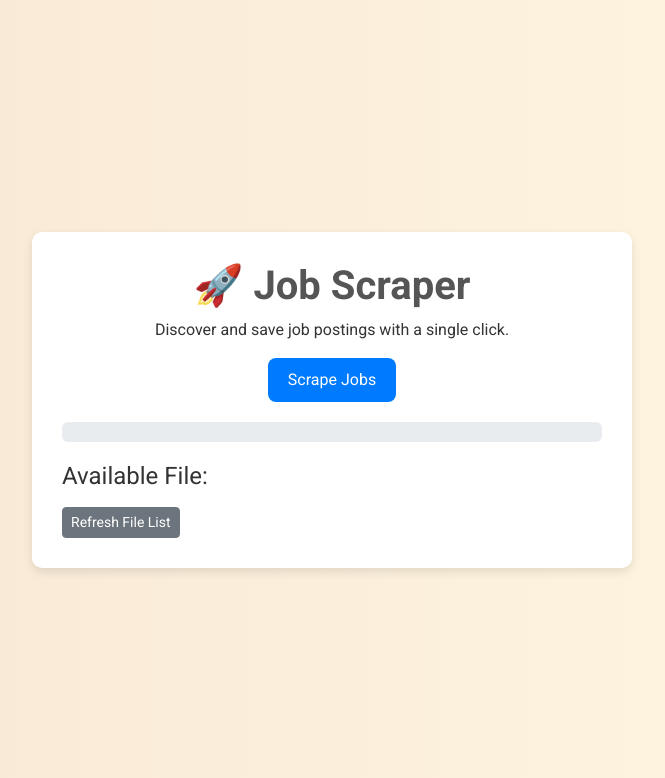
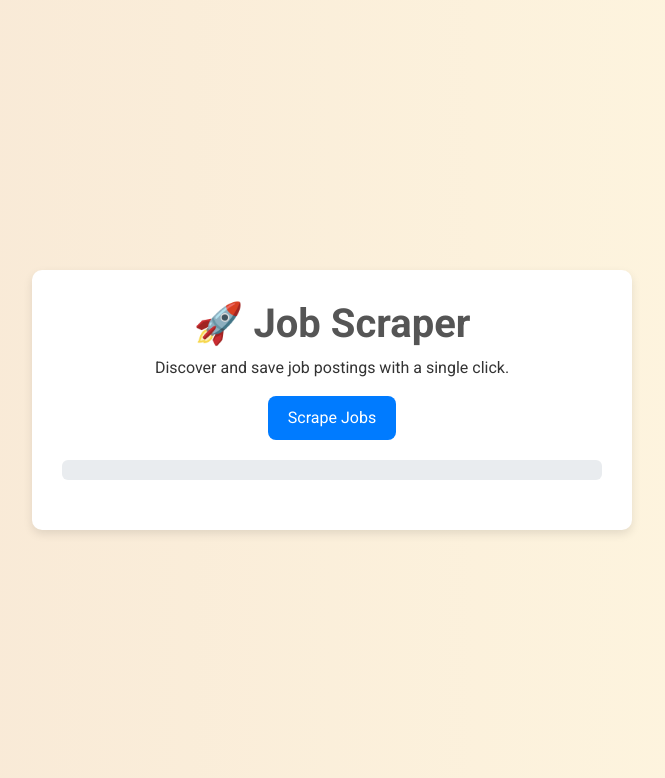
Before and after one commit to ZHAWZHAWZHAW/BA-Data-Scraping, a Flask app: page / in a window 1280 px wide. Shown: the top 778 px of the page, without its empty margins (308-973 px from the left). Run offline with Flask 3, Linux system fonts and the light colour scheme; some libraries are stand-ins or nearby versions.

Commit message:
frontend update

```diff
--- a/templates/index.html
+++ b/templates/index.html
@@ -93,13 +93,6 @@
         </div>
         <div id="status" class="status-message"></div>
 
-        <div class="file-list">
-            <h4>Available File:</h4>
-            <ul id="file-list">
-                <!-- File names will be dynamically loaded here -->
-            </ul>
-            <button id="refresh-files" class="btn btn-secondary btn-sm">Refresh File List</button>
-        </div>
     </div>
 
     <script>
@@ -107,21 +100,6 @@
             const progressBar = document.getElementById('progress-bar');
             progressBar.style.width = value + '%';
             progressBar.setAttribute('aria-valuenow', value);
-        }
-
-        function fetchFiles() {
-            fetch('/files')
-                .then(response => response.json())
-                .then(files => {
-                    const fileList = document.getElementById('file-list');
-                    fileList.innerHTML = '';
-                    files.forEach(file => {
-                        const li = document.createElement('li');
-                        li.textContent = file;
-                        fileList.appendChild(li);
-                    });
-                })
-                .catch(err => console.error('Error fetching files:', err));
         }
 
         document.getElementById('scrape-btn').addEventListener('click', function () {
@@ -134,9 +112,8 @@
             fetch('/scrape')
                 .then(response => {
                     if (response.ok) {
-                        status.textContent = "Jobs scraped successfully! Check the 'jobs.csv' file.";
+                        status.textContent = "Jobs scraped successfully! Check the 'jobs.csv' file in your data folder.";
                         updateProgressBar(100);
-                        fetchFiles(); // Refresh file list
                     } else {
                         status.textContent = "Error: Could not scrape jobs.";
                     }
@@ -148,11 +125,6 @@
                     loader.style.display = "none";
                 });
         });
-
-        document.getElementById('refresh-files').addEventListener('click', fetchFiles);
-
-        // Initial file list fetch
-        fetchFiles();
     </script>
 </body>
 </html>
```
